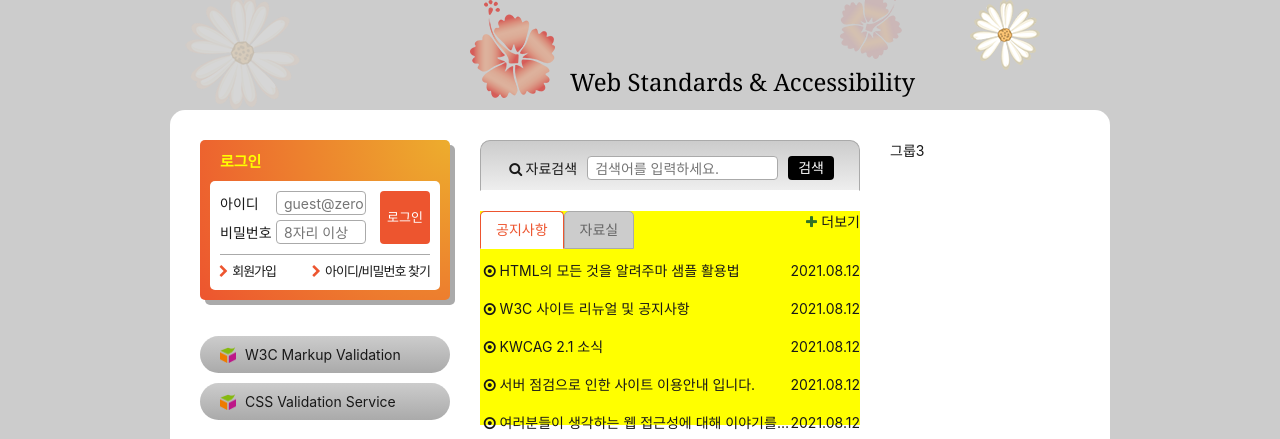
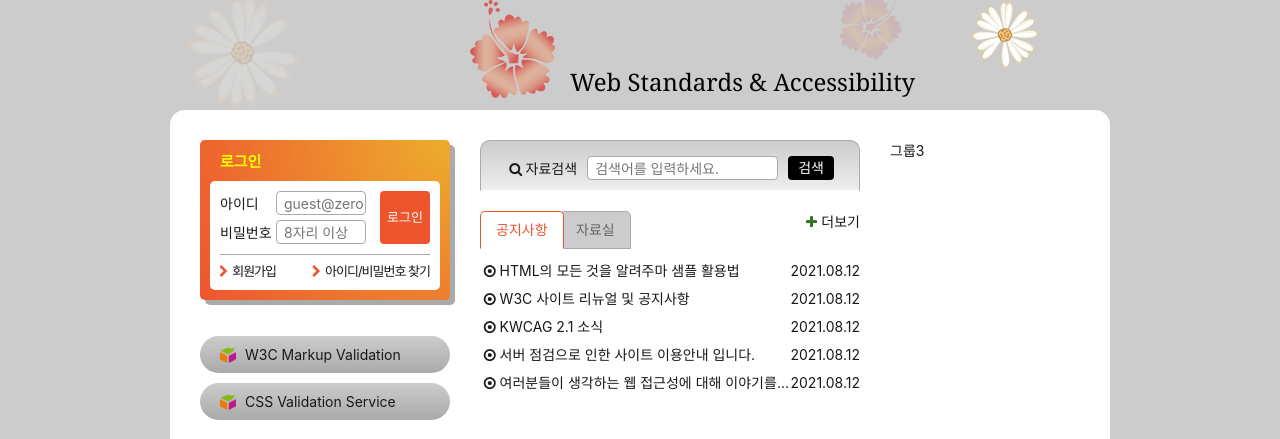
Before and after one commit to y00eunji/ConnectTo, a website: page HTML5/index.html in a window 1280 px wide. Shown: the part 139-578 px from the top of the page. Drawn offline with Linux system fonts and the light colour scheme; a web font is replaced by a local one.

Commit message:
🎨게시판 목록의 배치를 변경
게시글이 많아졌을 때 게시글을 다 포함하는 방식#1

```diff
--- a/HTML5/css/index.css
+++ b/HTML5/css/index.css
@@ -491,13 +491,14 @@ body {
 /* 공시사항 및 자료실 */
 .board {
   margin-top: 20px;
-  background: yellow;
   position: relative;
-  height: 214px;
+  padding-top: 45px;
+  min-height: 214px;
 }
 
 .board-tab {
-  float: left;
+  position: absolute;
+  top: 0;
   border: 1px solid #aaa;
   border-radius: 5px 5px 0 0;
   background: #ccc;
@@ -505,20 +506,23 @@ body {
   color: #666;
 }
 
+.notice-tab {
+  left: 0;
+}
+
+.archive-tab {
+  left: 80px;
+}
+
 .board-section.is-select .board-tab {
   background: #fff;
   color: #ed552f;
   border-color: currentColor currentColor #fff currentColor;
+  z-index: 10;
 }
 
 .board-panel {
   display: none;
-  position: absolute;
-  /* background: pink; */
-  top: 45px;
-  left: 0;
-  width: 100%;
-  gap: 10px;
 }
 
 .board-section.is-select .board-panel {
--- a/HTML5/index.html
+++ b/HTML5/index.html
@@ -295,9 +295,7 @@
           </section>
           <section class="archive board-section">
             <h2 class="sr-only archive-title" id="archiveTitle">자료실</h2>
-            <button type="button" class="board-tab archive-title">
-              자료실
-            </button>
+            <button type="button" class="board-tab archive-tab">자료실</button>
             <ul class="archive-list board-panel">
               <li>
                 <a class="icon-dot-circled" href="/">디자인 사이트 링크 모음</a>
```
